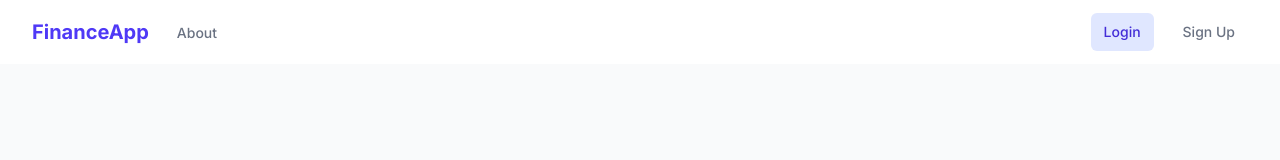
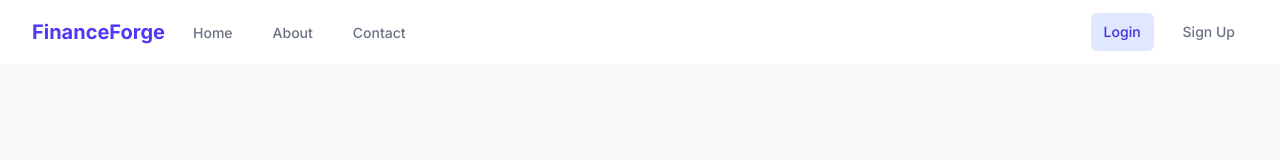
Before and after one commit to SushiApril/Deploy-124, a Next.js app: page /login in a window 1280 px wide. Shown: the top 160 px of the page. Built offline with nearby package versions, Linux system fonts and the light colour scheme; no server answers.

Commit message:
navbar finished

```diff
--- a/src/app/components/Navbar.js
+++ b/src/app/components/Navbar.js
@@ -23,10 +23,20 @@
           <div className="flex">
             <div className="flex-shrink-0 flex items-center">
               <Link href={isLoggedIn ? '/dashboard' : '/'} className="text-xl font-bold text-indigo-600">
-                FinanceApp
+                FinanceForge
               </Link>
             </div>
             <div className="hidden sm:ml-6 sm:flex sm:space-x-8">
+              <Link
+                href="/"
+                className={`inline-flex items-center px-1 pt-1 border-b-2 text-sm font-medium ${
+                  pathname === '/'
+                    ? 'border-indigo-500 text-gray-900'
+                    : 'border-transparent text-gray-500 hover:border-gray-300 hover:text-gray-700'
+                }`}
+              >
+                Home
+              </Link>
               <Link
                 href="/about"
                 className={`inline-flex items-center px-1 pt-1 border-b-2 text-sm font-medium ${
@@ -36,6 +46,16 @@
                 }`}
               >
                 About
+              </Link>
+              <Link
+                href="/contact"
+                className={`inline-flex items-center px-1 pt-1 border-b-2 text-sm font-medium ${
+                  pathname === '/contact'
+                    ? 'border-indigo-500 text-gray-900'
+                    : 'border-transparent text-gray-500 hover:border-gray-300 hover:text-gray-700'
+                }`}
+              >
+                Contact
               </Link>
               {isLoggedIn && (
                 <Link
```
